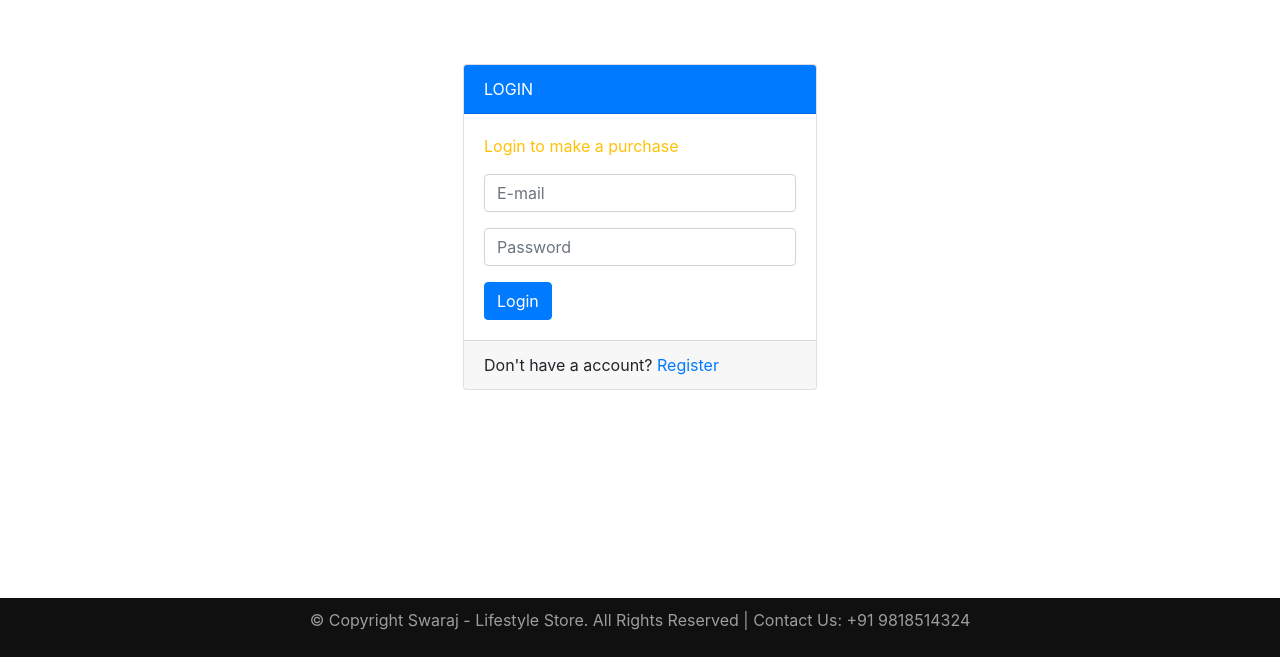
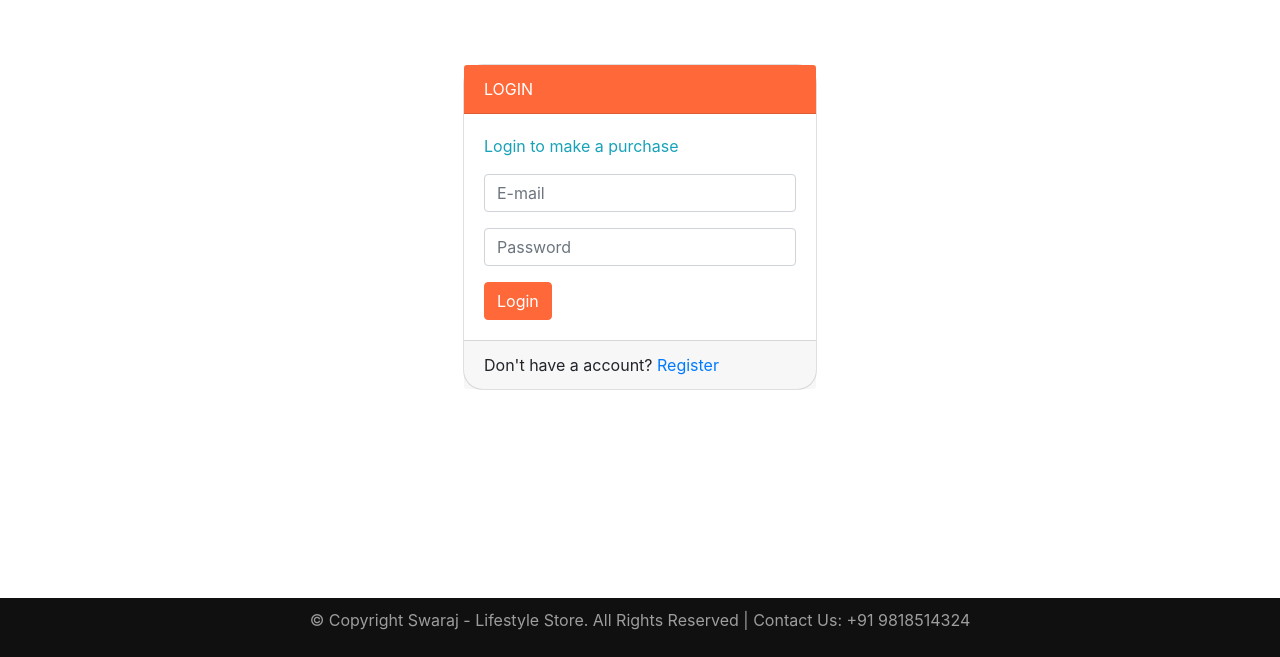
Before and after one commit to swaraj961/Lifestyle-Ecommerce-Store, a PHP site: page /login.php in a window 1280 px wide. Shown: the part 58-715 px from the top of the page. Run offline with PHP 8.4, Linux system fonts and the light colour scheme.

Commit message:
Footer Fixed and final changes :tada:

```diff
--- a/css/carts.css
+++ b/css/carts.css
@@ -1,7 +1,7 @@
 footer {
     padding: 10px 0;
     background-color: #101010;
-    color:#9d9d9d;
+    color: #9d9d9d;
     bottom: 0;
     width: 100%;
     margin-top: 27.1%;
--- a/includes/footer.php
+++ b/includes/footer.php
@@ -1,4 +1,4 @@
-<footer id="footer">
+<footer id="footer" >
     <div class="container">
         <center>
             <p>© Copyright Swaraj  - Lifestyle Store. All Rights Reserved  |  Contact Us: +91 9818514324</p>
--- a/index.php
+++ b/index.php
@@ -32,7 +32,7 @@
               <div id="banner_content">
                     <h1>We sell lifestyle</h1>
 					<p>Flat 40% OFF</p>
-                    <a class="btn btn-danger btn-lg active" href="products.php"><h4>Shop Now</h4></a>
+                    <a class="btn btn-danger btn-lg active" href="products.php"><h5>Shop Now</h5></a>
               </div>
           </div>
       </div>
--- a/login.php
+++ b/login.php
@@ -11,6 +11,16 @@
 </head>
 
 <style>
+.card {
+  border-radius: 20px;
+}
+
+ .btn-danger{
+   border-color: #FF6839 !important;
+ }
+  .bg-custom{
+    background-color: #FF6839 !important;
+  }
    #box {
         width: 30%;
         margin-top: 5%;
@@ -31,11 +41,11 @@
       ?>
       <div class="container" id="box">
         <div class="card">
-            <div class="card-header bg-primary text-white">
+            <div class="card-header bg-custom text-white">
               LOGIN
             </div>
             <div class="card-body">
-                <p class="text-warning">Login to make a purchase</p>
+                <p class="text-info">Login to make a purchase</p>
                 <form action="login_submit.php" method="POST">
                     <div class="form-group">
                       <input type="email" class="form-control" aria-describedby="emailHelp" placeholder="E-mail" name="email">
@@ -43,10 +53,10 @@
                     <div class="form-group">
                       <input type="password" class="form-control" placeholder="Password" name="password">
                     </div>
-                    <button type="submit" class="btn btn-primary">Login</button>
+                    <button type="submit" class="btn btn-danger bg-custom">Login</button>
                   </form>
             </div>
-            <div class="card-footer">
+            <div class="card-footer ">
                 Don't have a account? <a href="signup.php">Register</a>
               </div>
           </div>
--- a/products.php
+++ b/products.php
@@ -31,6 +31,8 @@
     .btn-primary:hover{
       background-color: #651fff;
     }
+
+
     </style>
 </head>
 <body>
```
Also changed, not shown: cart.php (+22 -2 lines), signup.php (+22 -1 lines), success.php (+1 -1 lines).
